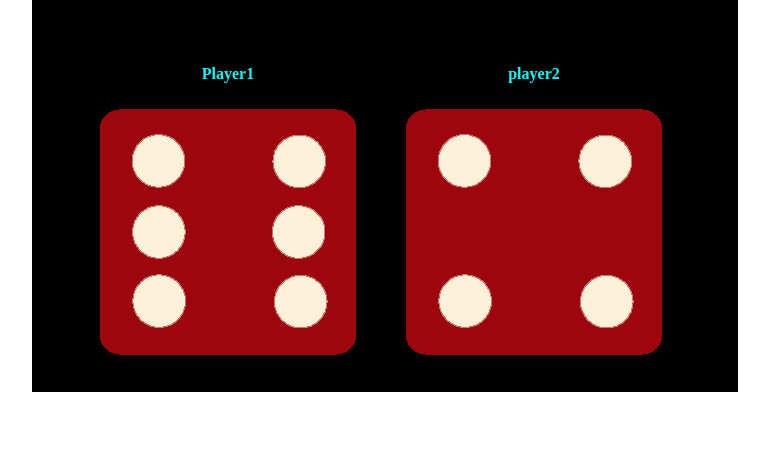
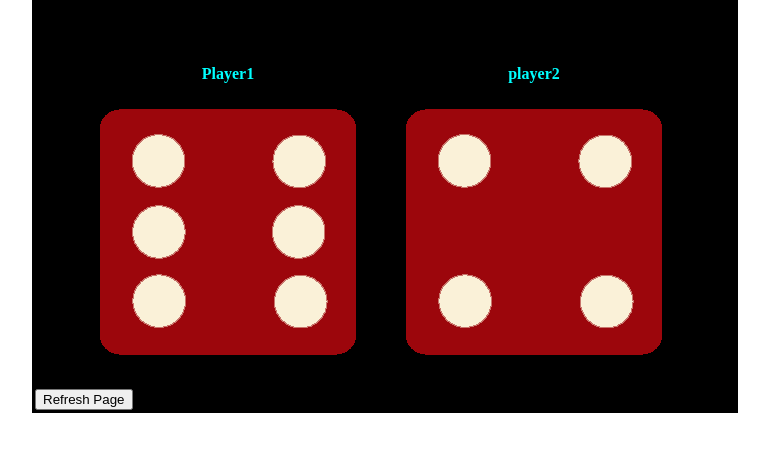
Before and after one commit to smkriyaz/DICE, a plain HTML site: page index.html in a window 1280 px wide. Shown: the part 151-602 px from the top of the page, without its empty margins (176-945 px from the left). Drawn offline with Linux system fonts and the light colour scheme.

Commit message:
commit
added refresh button and functionality

```diff
--- a/index.html
+++ b/index.html
@@ -19,6 +19,7 @@
    <img class="img2" src="./images/dice6.png" alt="image6">
   </div>
 </div>
+      <button onclick="location.reload();">Refresh Page</button>
 </div>
     <script src="./index.js">
 
```
